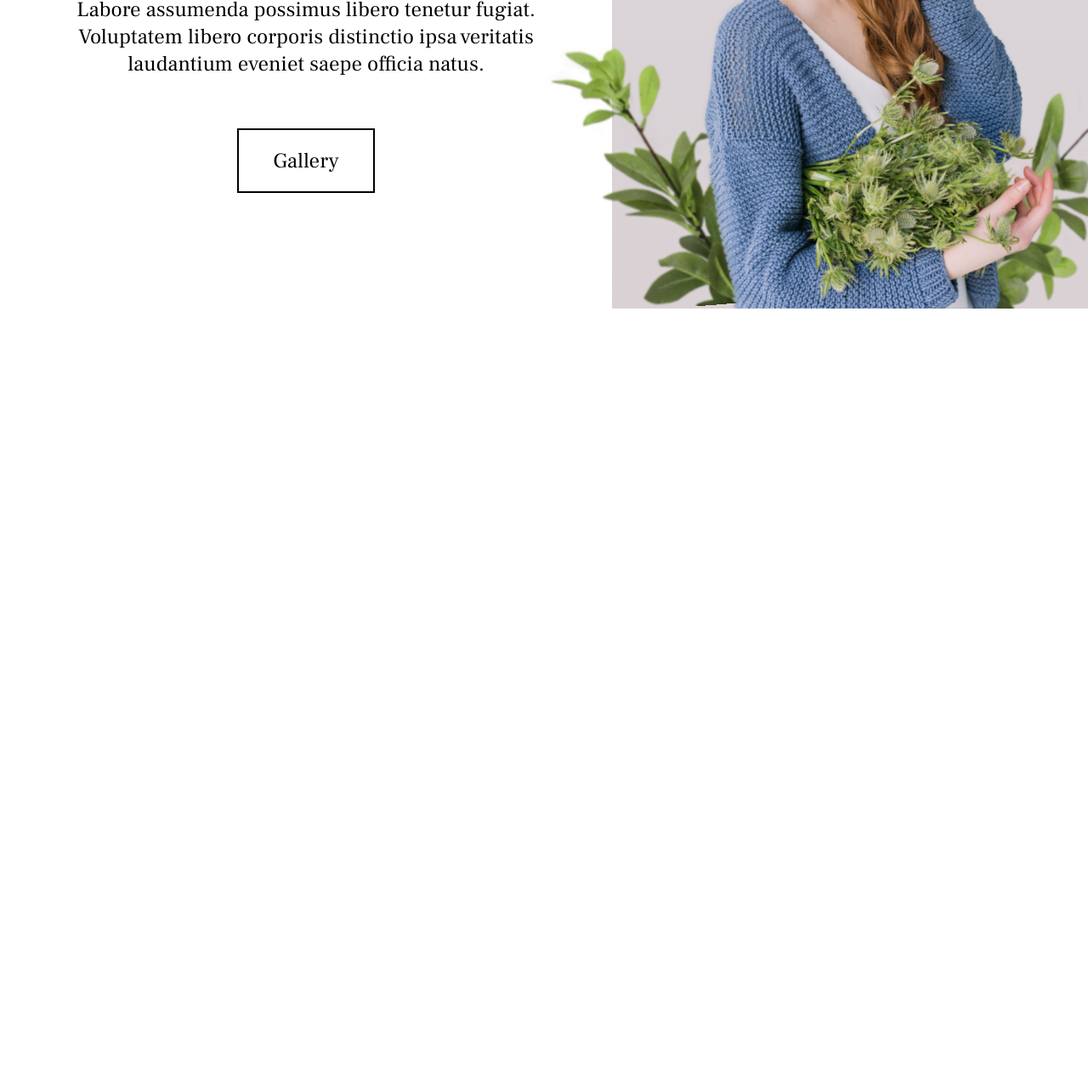
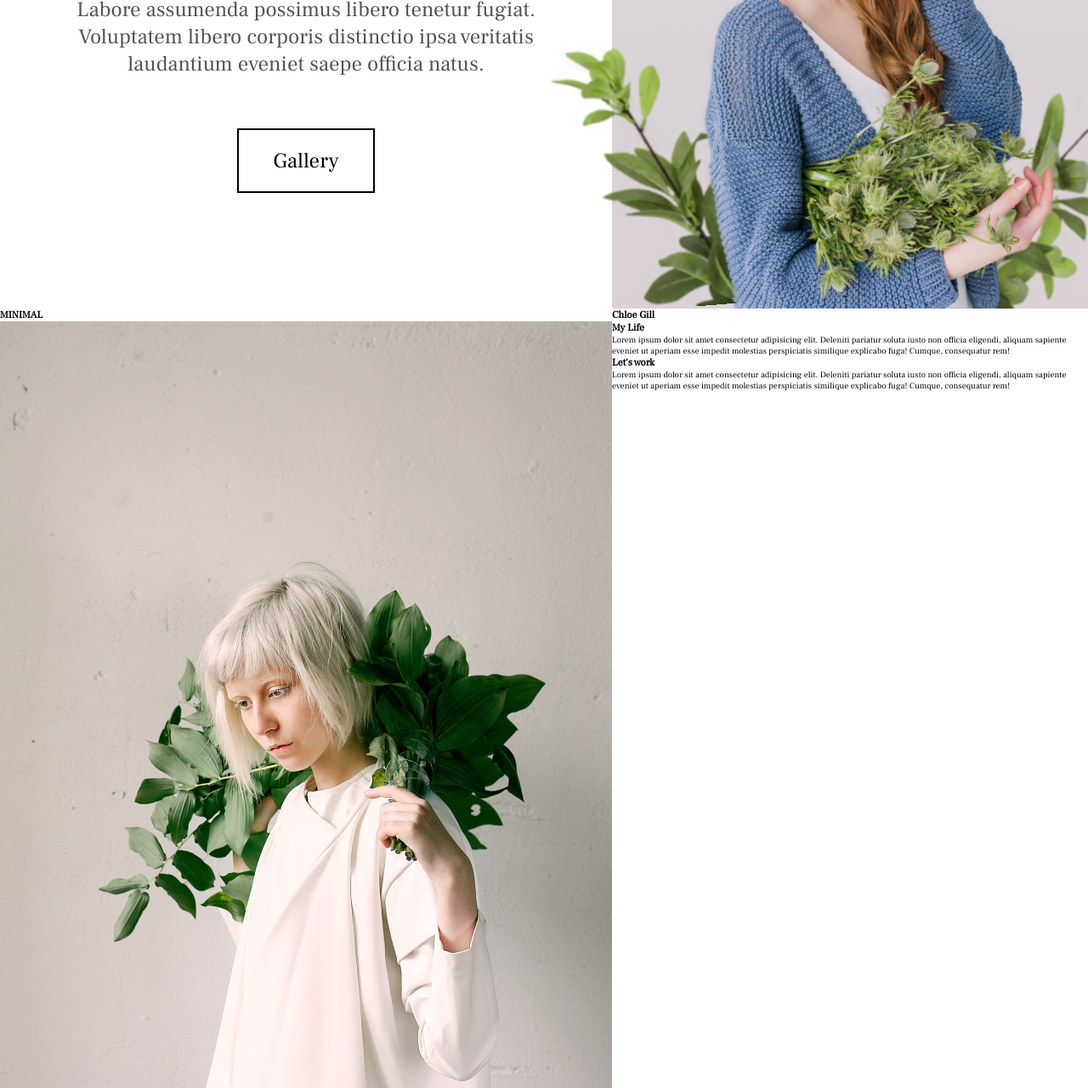
Before and after one commit to kgaolodevs/Elite-Photography, a plain HTML site: page index.html in a window 1280 px wide. Shown: the part 437-1717 px from the top of the page at 85% size. Before the commit the page ends 800 px from the top, so only its background shows below. Drawn offline with Linux system fonts and the light colour scheme.

Commit message:
Added the about section markup

```diff
--- a/index.html
+++ b/index.html
@@ -72,6 +72,36 @@
           />
         </div>
       </section>
+
+      <section class="about">
+        <div class="about__image">
+          <h1 class="about__image--title">MINIMAL</h1>
+          <img
+            src="./img/about-image.png"
+            alt="model"
+            class="about__image--model"
+          />
+        </div>
+        <div class="about__content">
+          <h1 class="about__content--title">Chloe Gill</h1>
+          <div class="about__content--subtext">
+            <h1>My Life</h1>
+            <p>
+              Lorem ipsum dolor sit amet consectetur adipisicing elit. Deleniti
+              pariatur soluta iusto non officia eligendi, aliquam sapiente
+              eveniet ut aperiam esse impedit molestias perspiciatis similique
+              explicabo fuga! Cumque, consequatur rem!
+            </p>
+            <h1>Let's work</h1>
+            <p>
+              Lorem ipsum dolor sit amet consectetur adipisicing elit. Deleniti
+              pariatur soluta iusto non officia eligendi, aliquam sapiente
+              eveniet ut aperiam esse impedit molestias perspiciatis similique
+              explicabo fuga! Cumque, consequatur rem!
+            </p>
+          </div>
+        </div>
+      </section>
     </section>
   </body>
 </html>
--- a/style.scss
+++ b/style.scss
@@ -34,6 +34,7 @@ html {
 
   --color-primary: #41414141;
   --color-secondary: #52525252;
+  --color-gray: #525252;
   --special-color: #906272;
 
   // overflow-x: hidden;
@@ -109,6 +110,7 @@ body {
 
       &--subtext {
         padding: 6rem 3rem;
+        color: var(--color-gray);
         font-size: var(--text);
       }
 
@@ -149,6 +151,12 @@ body {
       }
     }
   }
+
+  .about {
+    display: flex;
+    &__image {
+    }
+  }
 }
 
 // ANIMATIONS
@@ -184,7 +192,7 @@ body {
 }
 
 .navigation__menu,
-.navigation__items {
+.navigation__check {
   display: none;
 }
 
```
Also changed, not shown: style.css, 1 other file.
